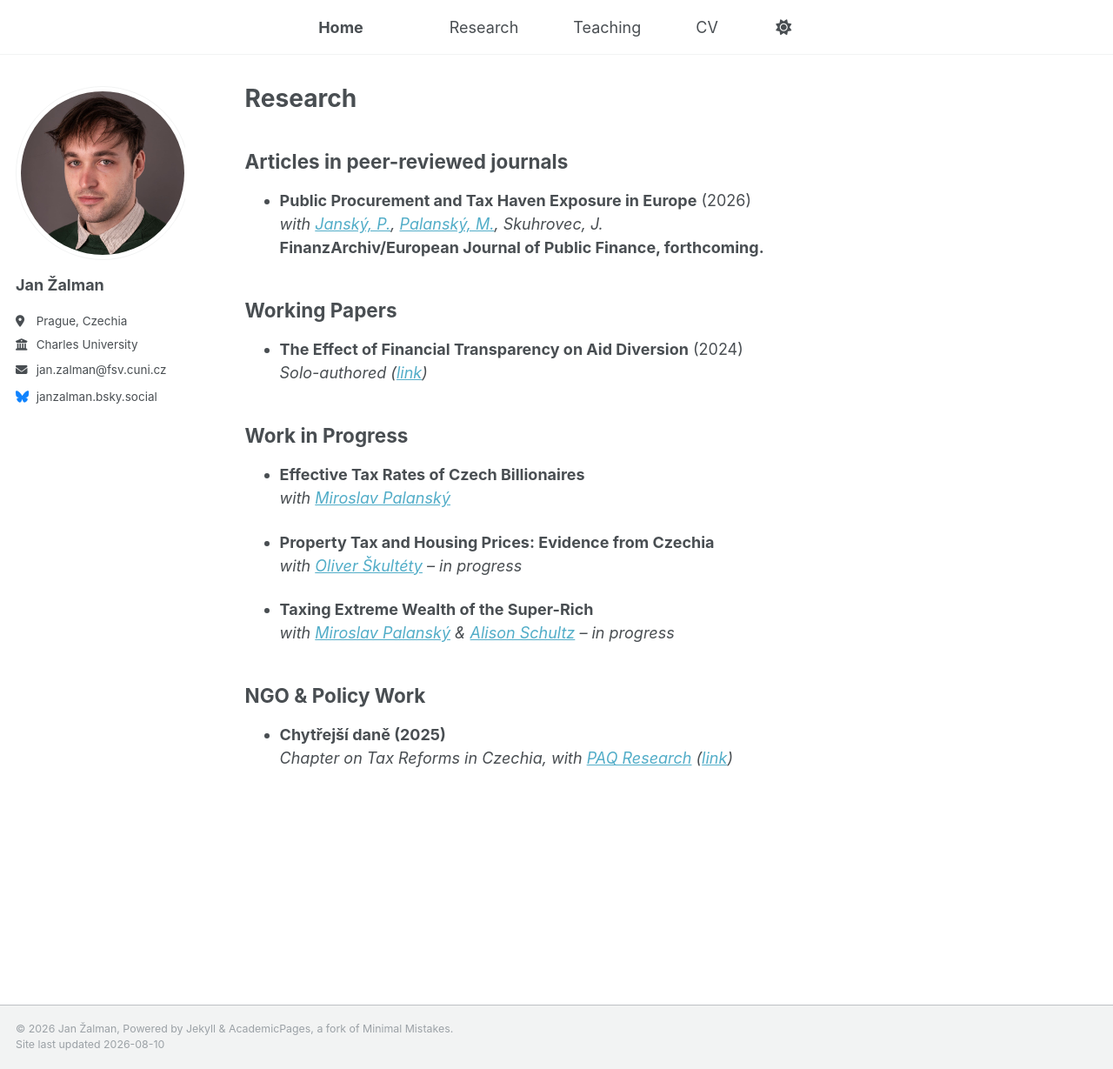
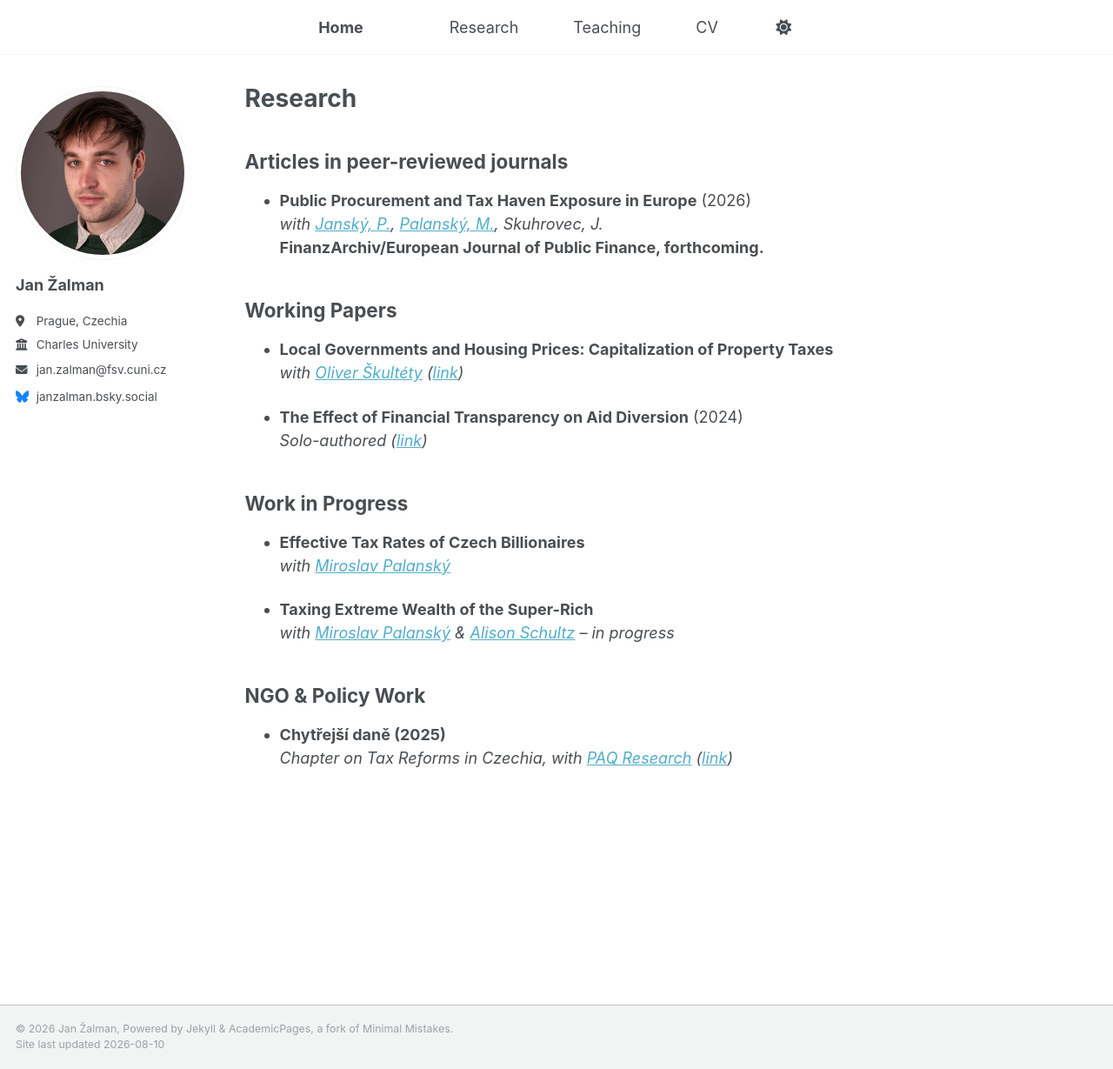
Before and after one commit to janzalman/janzalman.github.io, a Jekyll site: the page built from _pages/research.md, in a window 1280 px wide and 1229 px high. Shown: the whole window at 87% size. Built offline with Jekyll 4.4.1, drawn with Linux system fonts in a browser that asks for light colours.

Commit message:
Update research.md

```diff
--- a/_pages/research.md
+++ b/_pages/research.md
@@ -10,6 +10,9 @@ permalink: /research/
   **FinanzArchiv/European Journal of Public Finance, forthcoming.**
 
 ## Working Papers
+- **Local Governments and Housing Prices: Capitalization of Property Taxes**
+  *with [Oliver Škultéty](https://ies.fsv.cuni.cz/en/contacts/institute-members/89209997) ([link](https://ideas.repec.org/p/fau/wpaper/wp2026_21.html))*
+
 - **The Effect of Financial Transparency on Aid Diversion** (2024)
   *Solo-authored ([link](https://ideas.repec.org/p/fau/wpaper/wp2024_29.html))*
 
@@ -17,9 +20,6 @@ permalink: /research/
 - **Effective Tax Rates of Czech Billionaires**
   *with [Miroslav Palanský](https://miroslavpalansky.cz/)*
 
-- **Property Tax and Housing Prices: Evidence from Czechia**
-  *with [Oliver Škultéty](https://ies.fsv.cuni.cz/en/contacts/institute-members/89209997) – in progress*
-
 - **Taxing Extreme Wealth of the Super-Rich**
   *with [Miroslav Palanský](https://miroslavpalansky.cz/) & [Alison Schultz](https://sites.google.com/view/alisonschultz/home?authuser=0) – in progress*
 
```
